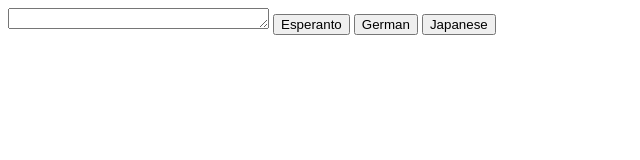
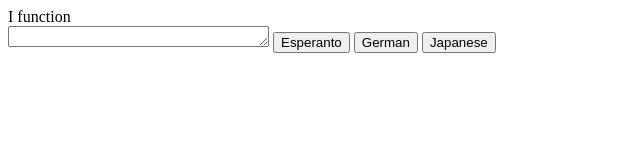
Before and after one commit to Waysidetester/language-translator, a plain HTML site: page index.html in a window 1280 px wide. Shown: the whole page, without its empty margins (0-640 px from the left). Drawn offline with Linux system fonts and the light colour scheme.

Commit message:
Completed printToDom function

```diff
--- a/index.html
+++ b/index.html
@@ -11,7 +11,7 @@
     <nav>
 
     </nav>
-
+    <div id="printHere"></div>
     <textarea name="words" id="toTranslate" cols="30" rows="1"></textarea>
     <button>Esperanto</button>
     <button>German</button>
--- a/main.js
+++ b/main.js
@@ -1,3 +1,8 @@
+const printToDOM = (divId, infoToPrint) => {
+  const selectedDiv = document.getElementById(divId);
+  selectedDiv.innerHTML = infoToPrint;
+}
+
 const language = {
         merry: ['merry','gaja','fröhlich','メリー'],
         christmas: ['christmas','Kristnasko','Weihnachten','クリスマス'],
@@ -14,3 +19,5 @@ for (const prop in language) {
 // language.christmas.forEach(function(item, index, array) {
 //     console.log(index, item, array);
 // });
+
+printToDOM ('printHere', 'I function');
```
